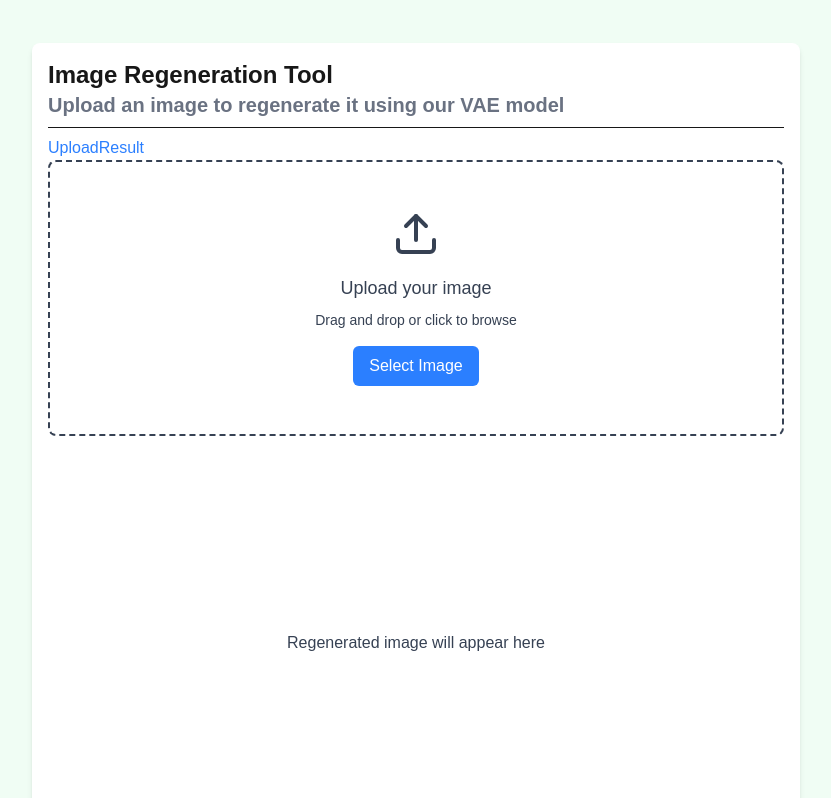
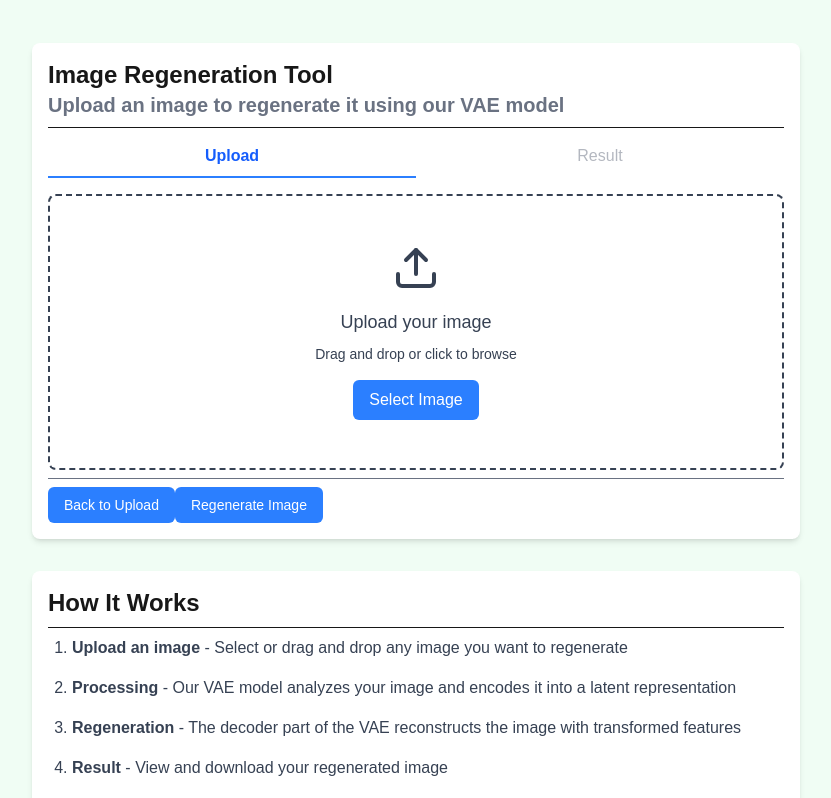
Before and after one commit to Mo-UMAIR/Variational-Autoencoder-Based-Image-Generation, a Next.js app in the folder frontend/: page / in a window 1280 px wide. Shown: the part 1600-2398 px from the top of the page, without its empty margins (224-1055 px from the left). Built offline with nearby package versions, Linux system fonts and the light colour scheme.

Commit message:
Update tabs.tsx

```diff
--- a/frontend/src/components/ui/tabs.tsx
+++ b/frontend/src/components/ui/tabs.tsx
@@ -1,33 +1,54 @@
-// src/components/ui/tabs.tsx
-
-import React, { useState } from 'react';
+import React, { useState, createContext, useContext, ReactNode } from 'react';
 
 interface TabsProps {
-  children: React.ReactNode;
+  value: string;
+  onValueChange: (value: string) => void;
+  className?: string;
+  children: ReactNode;
 }
 
-export const Tabs: React.FC<TabsProps> = ({ children }) => {
-  return <div className="tabs">{children}</div>;
+const TabsContext = createContext<{
+  value: string;
+  setValue: (value: string) => void;
+} | null>(null);
+
+export const Tabs: React.FC<TabsProps> = ({ value, onValueChange, className, children }) => {
+  return (
+    <TabsContext.Provider value={{ value, setValue: onValueChange }}>
+      <div className={className}>{children}</div>
+    </TabsContext.Provider>
+  );
 };
 
 interface TabsListProps {
-  children: React.ReactNode;
+  children: ReactNode;
+  className?: string;
 }
 
-export const TabsList: React.FC<TabsListProps> = ({ children }) => {
-  return <div className="tabs-list">{children}</div>;
+export const TabsList: React.FC<TabsListProps> = ({ children, className }) => {
+  return <div className={className}>{children}</div>;
 };
 
 interface TabsTriggerProps {
-  children: React.ReactNode;
-  onClick?: () => void;
+  value: string;
+  disabled?: boolean;
+  children: ReactNode;
+  className?: string;
 }
 
-export const TabsTrigger: React.FC<TabsTriggerProps> = ({ children, onClick }) => {
+export const TabsTrigger: React.FC<TabsTriggerProps> = ({ value, disabled = false, children, className }) => {
+  const context = useContext(TabsContext);
+  if (!context) throw new Error("TabsTrigger must be used within a Tabs");
+
+  const isActive = context.value === value;
+
   return (
     <button
-      onClick={onClick}
-      className="tab-trigger text-blue-500 hover:text-blue-700"
+      onClick={() => !disabled && context.setValue(value)}
+      className={`tab-trigger px-4 py-2 border-b-2 transition-colors ${
+        isActive ? 'border-blue-500 text-blue-600 font-semibold' : 'border-transparent text-gray-500'
+      } ${disabled ? 'opacity-50 cursor-not-allowed' : 'hover:text-blue-600'} ${className}`}
+      disabled={disabled}
     >
       {children}
     </button>
@@ -35,9 +56,16 @@ export const TabsTrigger: React.FC<TabsTriggerProps> = ({ children, onClick }) =
 };
 
 interface TabsContentProps {
-  children: React.ReactNode;
+  value: string;
+  children: ReactNode;
+  className?: string;
 }
 
-export const TabsContent: React.FC<TabsContentProps> = ({ children }) => {
-  return <div className="tab-content">{children}</div>;
+export const TabsContent: React.FC<TabsContentProps> = ({ value, children, className }) => {
+  const context = useContext(TabsContext);
+  if (!context) throw new Error("TabsContent must be used within a Tabs");
+
+  if (context.value !== value) return null;
+
+  return <div className={className}>{children}</div>;
 };
```
